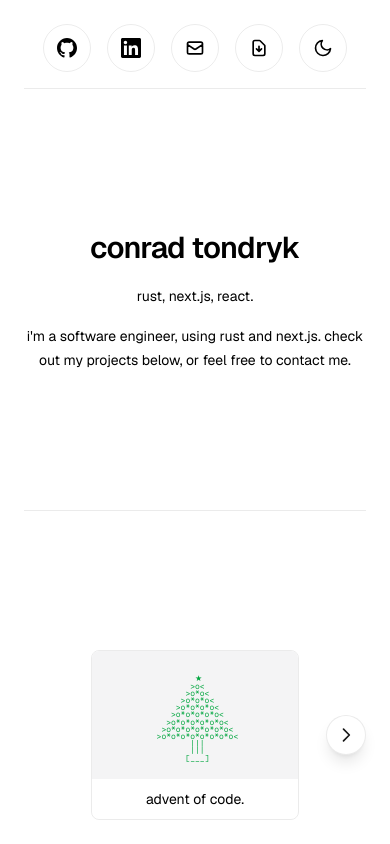
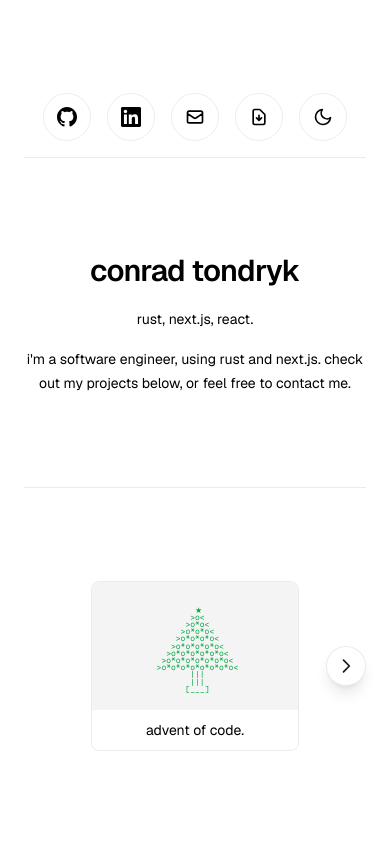
Before and after one commit to conradtondryk/website-0, a Next.js app: page / in a window 390 px wide. Built offline with nearby package versions, Linux system fonts and the light colour scheme.

Commit message:
justify evenly

```diff
--- a/app/page.tsx
+++ b/app/page.tsx
@@ -39,7 +39,7 @@ export default function Home() {
 
   return (
     <div className="flex h-dvh sm:min-h-screen items-center justify-center bg-zinc-50 font-sans dark:bg-black">
-      <main className="flex h-full w-full max-w-3xl flex-col justify-between gap-4 py-6 px-6 sm:gap-0 sm:py-8 sm:px-16 sm:min-h-screen sm:justify-start bg-white dark:bg-black">
+      <main className="flex h-full w-full max-w-3xl flex-col justify-evenly px-6 sm:gap-0 sm:py-8 sm:px-16 sm:min-h-screen sm:justify-start bg-white dark:bg-black">
         <div className="flex flex-col items-center sm:items-start flex-shrink-0">
           <SocialButtons
             githubUrl="https://github.com/conradtondryk"
```
